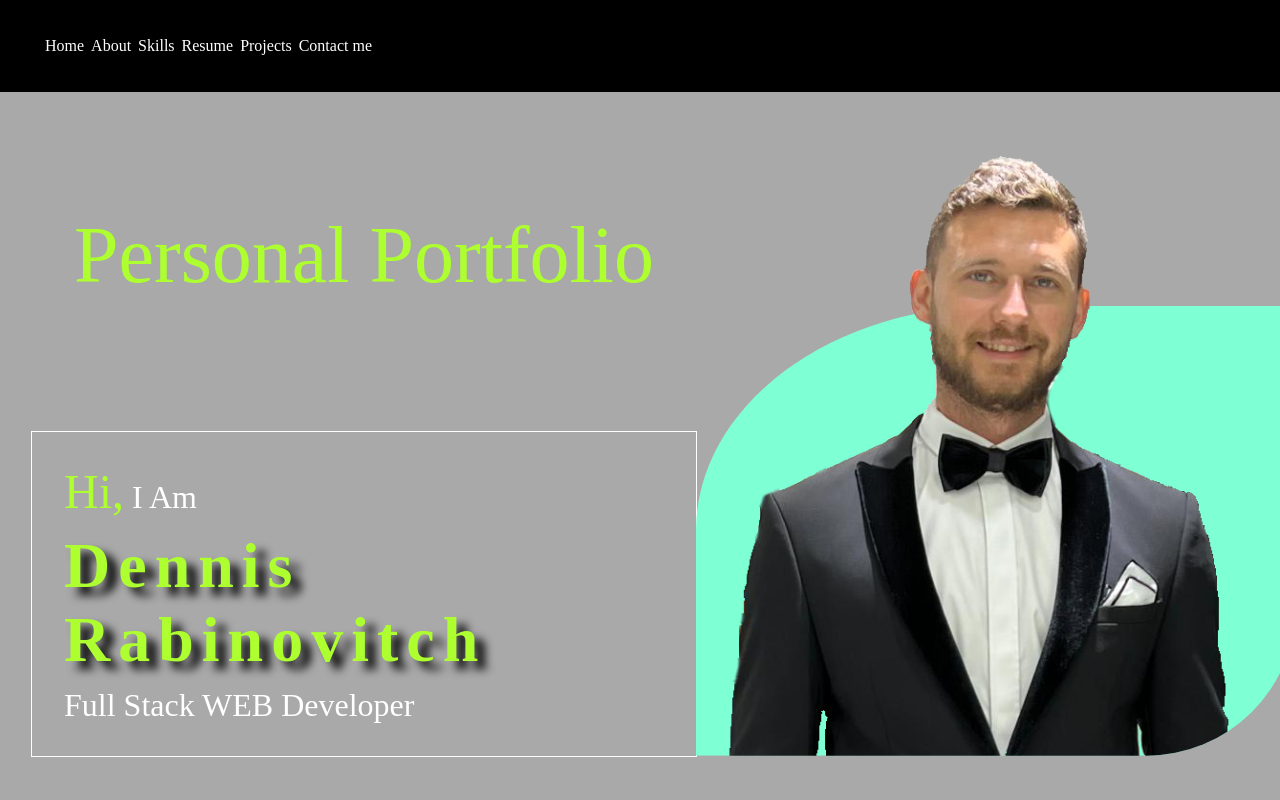
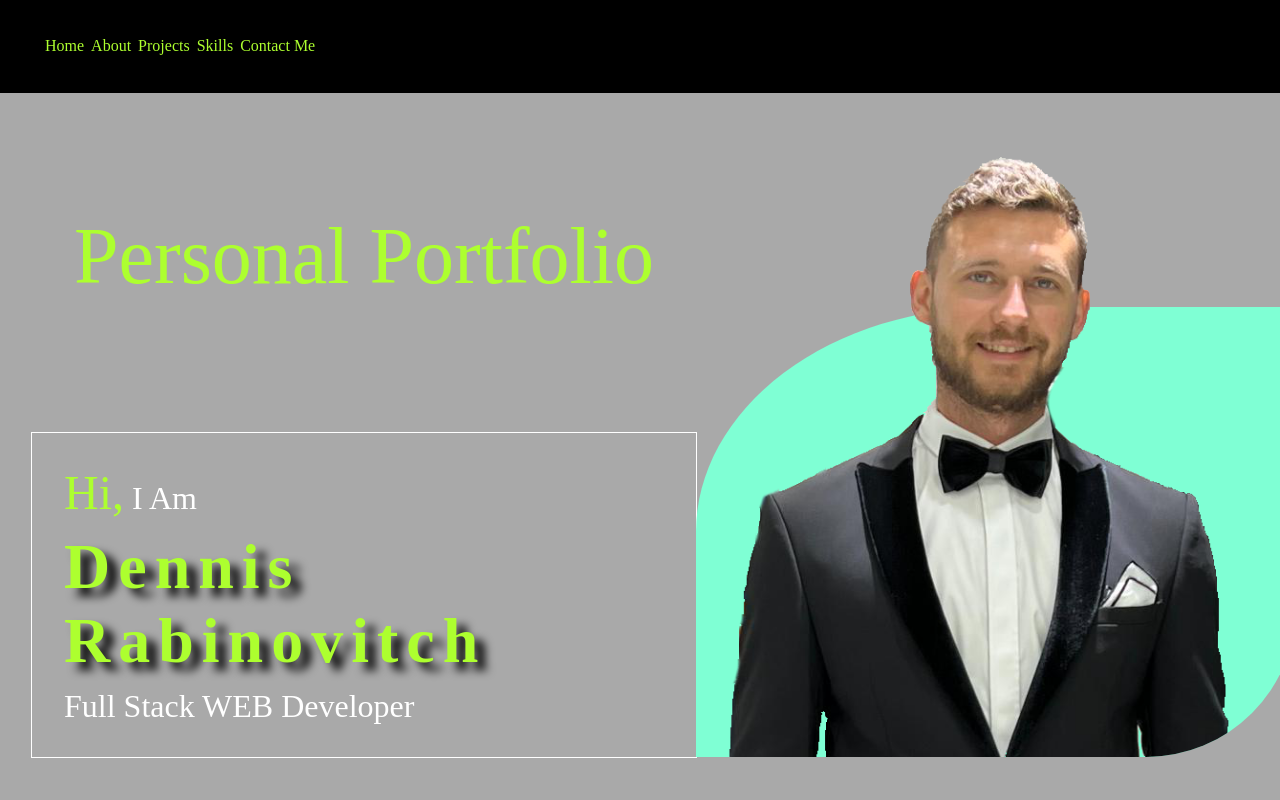
Before and after one commit to DennisR93/Portfolio, an Angular app: page / in a window 1280 px wide. Shown: the top 800 px of the page. Built offline with nearby package versions, Linux system fonts and the light colour scheme.

Commit message:
fix footer, header, layout css

```diff
--- a/src/app/components/layout-area/footer/footer.component.html
+++ b/src/app/components/layout-area/footer/footer.component.html
@@ -1,3 +1,3 @@
 <div>
-    <p>This site was created using Angular & CSS by DennisR93©️ | {{date}}</p>
+    <p>This Portfolio was created using Angular & CSS by DennisR93©️ | {{date}}</p>
 </div>
--- a/src/app/components/layout-area/header/header.component.css
+++ b/src/app/components/layout-area/header/header.component.css
@@ -11,3 +11,8 @@ ul {
     gap: 7px;
     margin: auto;
 }
+
+a{
+    text-decoration: none;
+    color: greenyellow;
+}
--- a/src/app/components/layout-area/header/header.component.html
+++ b/src/app/components/layout-area/header/header.component.html
@@ -1,10 +1,9 @@
 <div>
     <ul>
-        <li>Home</li>
-        <li>About</li>
-        <li>Skills</li>
-        <li>Resume</li>
-        <li>Projects</li>
-        <li>Contact me</li>
+        <li><a href="#home">Home</a></li>
+        <li><a href="#about">About</a></li>
+        <li><a href="#projects">Projects</a></li>
+        <li><a href="#skills">Skills</a></li>
+        <li><a href="#contact">Contact Me</a></li>
     </ul>
 </div>
--- a/src/app/components/layout-area/layout/layout.component.css
+++ b/src/app/components/layout-area/layout/layout.component.css
@@ -12,6 +12,10 @@ footer {
     grid-column: span 6;
 }
 
+footer{
+    padding: 2rem 3rem;
+}
+
 :host {
     /* height: 100%; */
     display: block;
@@ -19,9 +23,9 @@ footer {
 }
 
 
-
-/* Not working Element */
-/* header {
+/* Desktop */
+:host header:nth-child(1):has(.desktop) {
     position: sticky;
     top: 0;
-} */
+    z-index: 1;
+}
--- a/src/app/components/layout-area/layout/layout.component.html
+++ b/src/app/components/layout-area/layout/layout.component.html
@@ -5,12 +5,12 @@
 
 
     <main>
-        <app-home responsive></app-home>
-        <app-personal-info responsive></app-personal-info>
+        <app-home id="home" responsive></app-home>
+        <app-personal-info id="about" responsive></app-personal-info>
         <app-education responsive></app-education>
-        <app-experience responsive></app-experience>
-        <app-skills responsive></app-skills>
-        <app-contact responsive></app-contact>
+        <app-experience id="projects" responsive></app-experience>
+        <app-skills id="skills" responsive></app-skills>
+        <app-contact id="contact" responsive></app-contact>
     </main>
 
 
```
